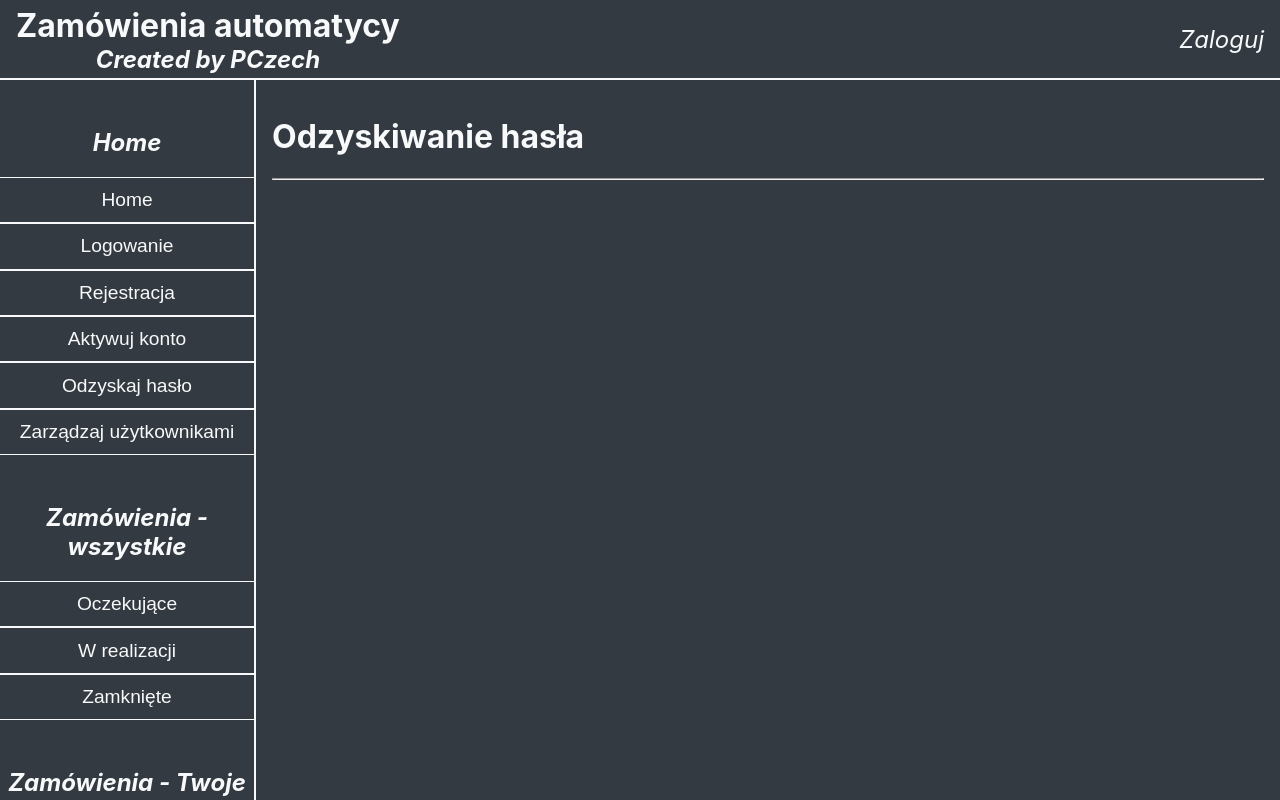
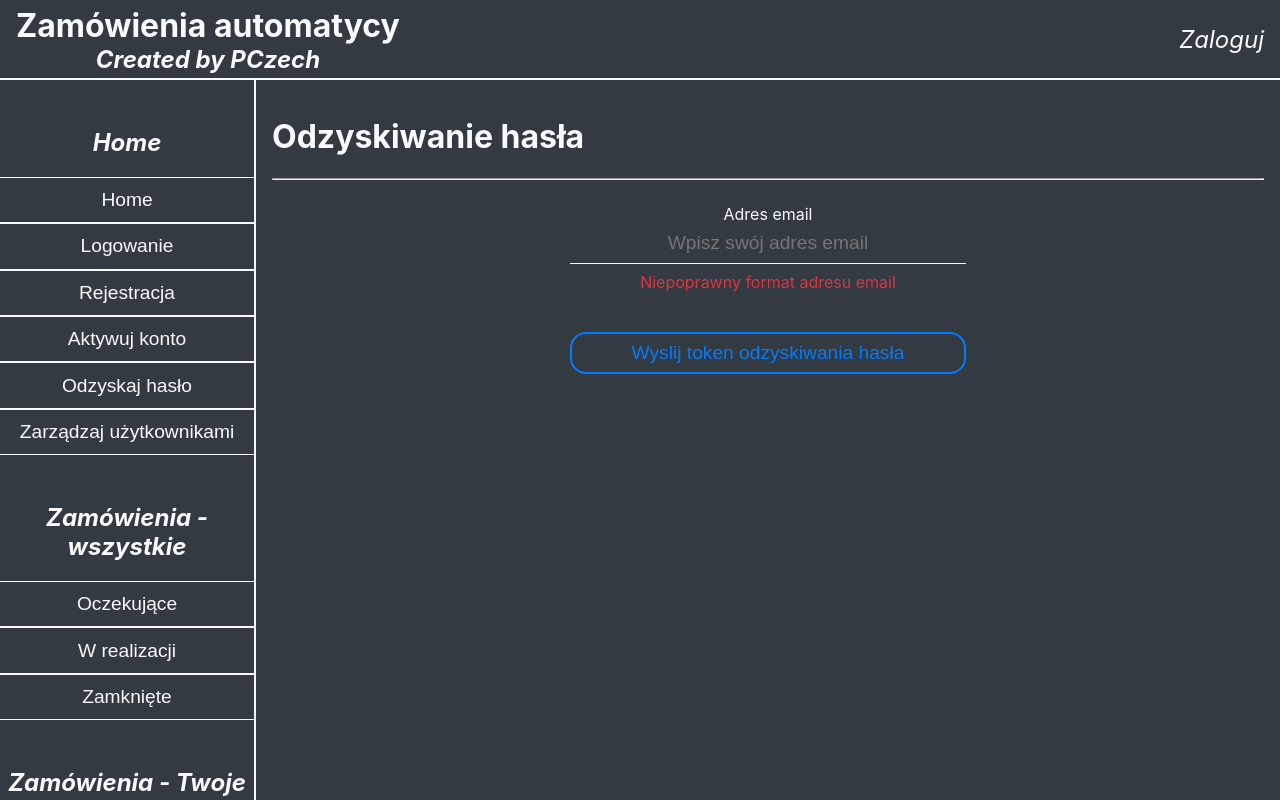
Before and after one commit to czechp/orders-frontend, a React (Create React App) app: page /restore-password in a window 1280 px wide. Shown: the top 800 px of the page. Built offline with nearby package versions, Linux system fonts and the light colour scheme.

Commit message:
Component to sending request about token to restore password

```diff
--- a/src/page/RestorePasswordPage/RestorePasswordPage.js
+++ b/src/page/RestorePasswordPage/RestorePasswordPage.js
@@ -1,8 +1,9 @@
 import PageCmp from "../../component/PageCmp";
+import GenerateRestorePasswordTokenCmp from "./component/GenerateRestorePasswordTokenCmp";
 
 const RestorePasswordPage = () => {
     return <PageCmp title="Odzyskiwanie hasła">
-
+        <GenerateRestorePasswordTokenCmp />
     </PageCmp>
 }
 
--- /dev/null
+++ b/src/page/RestorePasswordPage/component/GenerateRestorePasswordTokenCmp.js
@@ -0,0 +1,40 @@
+import React from "react";
+import FormCmp from "../../../component/FormCmp";
+import InputTextCmp from "../../../component/InputTextCmp";
+import {emailValidator} from "../../RegisterPage/registerFromValidators";
+import ButtonCmp from "../../../component/ButtonCmp";
+import useAxiosService from "../../../service/useAxiosService";
+import {StatementContext} from "../../../App";
+
+const GenerateRestorePasswordTokenCmp = () => {
+    const axiosService = useAxiosService();
+    const {showInfo} = React.useContext(StatementContext);
+    const [email, setEmail] = React.useState("");
+    const validateEmail = {
+        message: "Niepoprawny format adresu email",
+        validate: (email) => emailValidator.validate(email)
+    };
+
+    const tokenGenerated = () => {
+        showInfo(`Token został wysłany na adres ${email}`);
+    }
+
+    const sendRequestToGenerateToken = () => {
+        axiosService.post("/users/password-restore", {}, tokenGenerated, {email});
+    }
+    const generateRestoreTokenOnClick = () => {
+        if (emailValidator.validate(email)) {
+            sendRequestToGenerateToken();
+        } else {
+            showInfo("Niepoprawny adres email", true);
+        }
+    }
+
+    return <FormCmp>
+        <InputTextCmp value={email} setValue={setEmail} validation={validateEmail} placeholder="Wpisz swój adres email"
+                      title="Adres email"/>
+        <ButtonCmp title="Wyslij token odzyskiwania hasła" onClick={generateRestoreTokenOnClick}/>
+    </FormCmp>
+}
+
+export default GenerateRestorePasswordTokenCmp;
```
